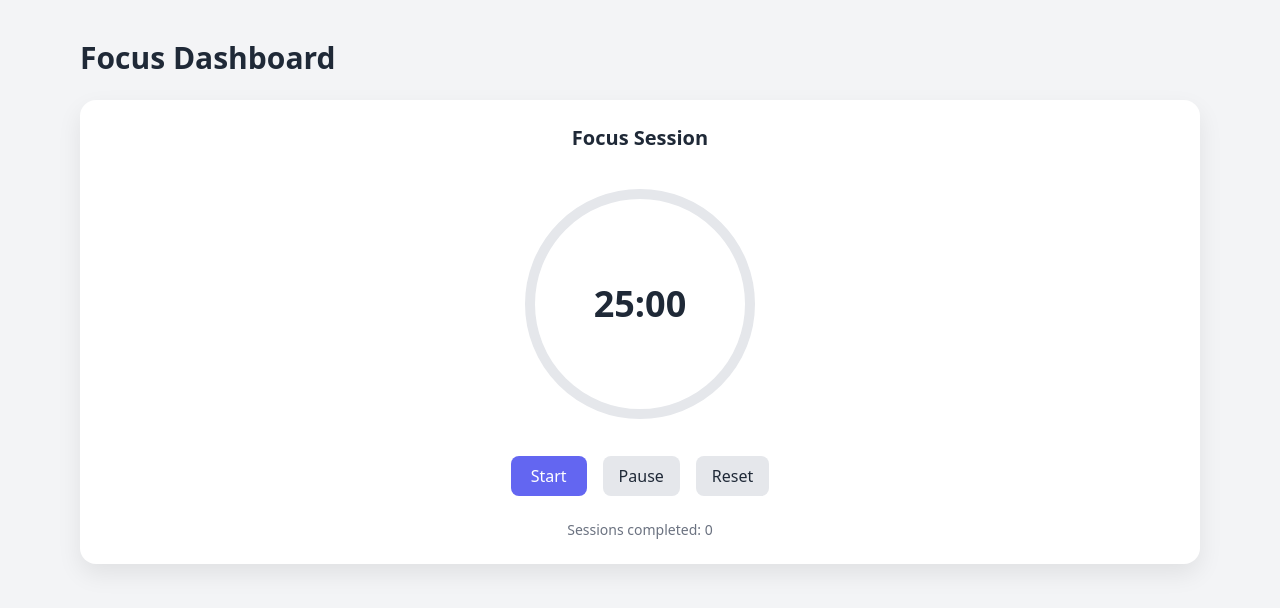
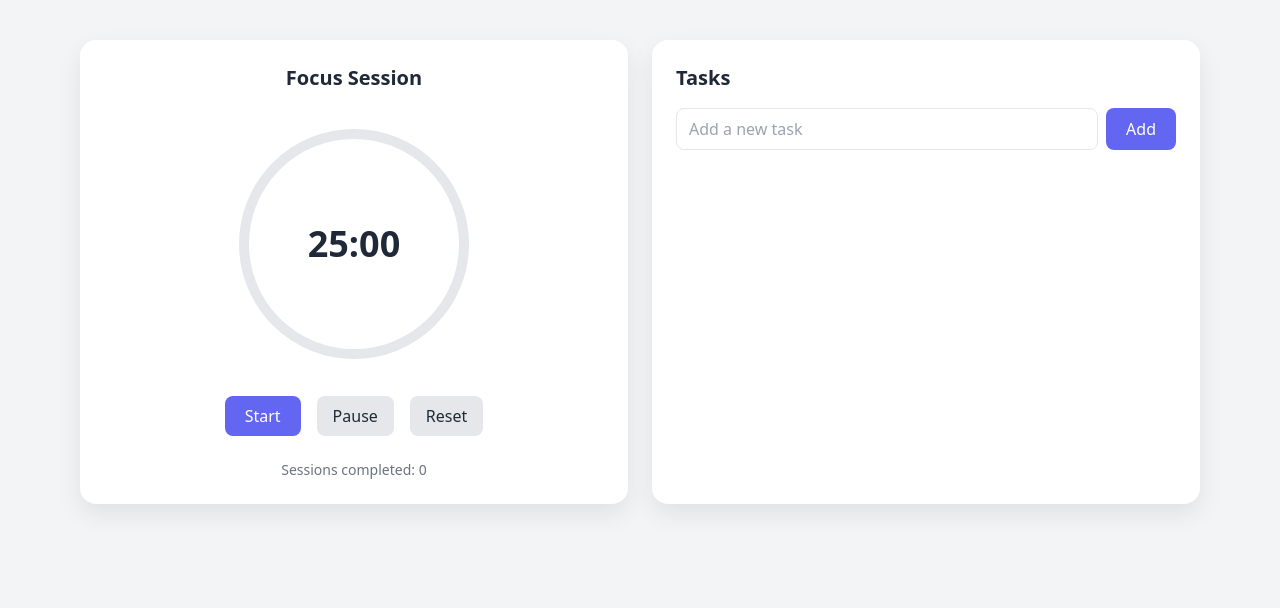
Before and after one commit to Janhavi003/focusflow_pomodoro, a React (Vite) app: page /app in a window 1280 px wide. Shown: the top 608 px of the page. Built offline with nearby package versions, Linux system fonts and the light colour scheme.

Commit message:
taskmanager added

```diff
--- /dev/null
+++ b/src/components/TaskManager.jsx
@@ -0,0 +1,112 @@
+import { useEffect, useState } from "react"
+import { getTasks, saveTasks } from "../utils/storage"
+
+function TaskManager() {
+
+  const [tasks, setTasks] = useState([])
+  const [newTask, setNewTask] = useState("")
+  const [activeTask, setActiveTask] = useState(null)
+
+  useEffect(() => {
+    const stored = getTasks()
+    setTasks(stored)
+  }, [])
+
+  const addTask = () => {
+
+    if (!newTask.trim()) return
+
+    const task = {
+      id: Date.now(),
+      title: newTask,
+      pomodoros: 0
+    }
+
+    const updated = [...tasks, task]
+
+    setTasks(updated)
+    saveTasks(updated)
+
+    setNewTask("")
+  }
+
+  const deleteTask = (id) => {
+
+    const updated = tasks.filter(t => t.id !== id)
+
+    setTasks(updated)
+    saveTasks(updated)
+  }
+
+  const selectTask = (id) => {
+    setActiveTask(id)
+  }
+
+  return (
+
+    <div className="card">
+
+      <h2 className="text-xl font-semibold mb-4">
+        Tasks
+      </h2>
+
+      <div className="flex gap-2 mb-4">
+
+        <input
+          value={newTask}
+          onChange={(e) => setNewTask(e.target.value)}
+          placeholder="Add a new task"
+          className="flex-1 px-3 py-2 border rounded-lg dark:bg-gray-700"
+        />
+
+        <button
+          onClick={addTask}
+          className="btn-primary"
+        >
+          Add
+        </button>
+
+      </div>
+
+      <div className="space-y-2">
+
+        {tasks.map(task => (
+
+          <div
+            key={task.id}
+            className={`flex items-center justify-between p-3 rounded-lg cursor-pointer
+              ${activeTask === task.id ? "bg-primary text-white" : "bg-gray-100 dark:bg-gray-700"}
+            `}
+          >
+
+            <div
+              onClick={() => selectTask(task.id)}
+            >
+              {task.title}
+
+              <div className="text-xs opacity-70">
+                Pomodoros: {task.pomodoros}
+              </div>
+
+            </div>
+
+            <button
+              onClick={() => deleteTask(task.id)}
+              className="text-red-400"
+            >
+              ✕
+            </button>
+
+          </div>
+
+        ))}
+
+      </div>
+
+    </div>
+
+  )
+
+}
+
+export default TaskManager
--- a/src/pages/Dashboard.jsx
+++ b/src/pages/Dashboard.jsx
@@ -1,17 +1,20 @@
 import PomodoroTimer from "../components/PomodoroTimer"
+import TaskManager from "../components/TaskManager"
 
 function Dashboard() {
+
   return (
-    <div className="container-app py-10">
 
-      <h1 className="text-3xl font-bold mb-6">
-        Focus Dashboard
-      </h1>
+    <div className="container-app py-10 grid md:grid-cols-2 gap-6">
 
       <PomodoroTimer />
 
+      <TaskManager />
+
     </div>
+
   )
+
 }
 
 export default Dashboard
--- /dev/null
+++ b/src/utils/storage.js
@@ -0,0 +1,20 @@
+const TASK_KEY = "focusflow_tasks"
+
+export const getTasks = () => {
+  const data = localStorage.getItem(TASK_KEY)
+  return data ? JSON.parse(data) : []
+}
+
+export const saveTasks = (tasks) => {
+  localStorage.setItem(TASK_KEY, JSON.stringify(tasks))
+}
+
+export const addTask = (task) => {
+  const tasks = getTasks()
+  tasks.push(task)
+  saveTasks(tasks)
+}
+
+export const updateTasks = (tasks) => {
+  saveTasks(tasks)
+}
```
